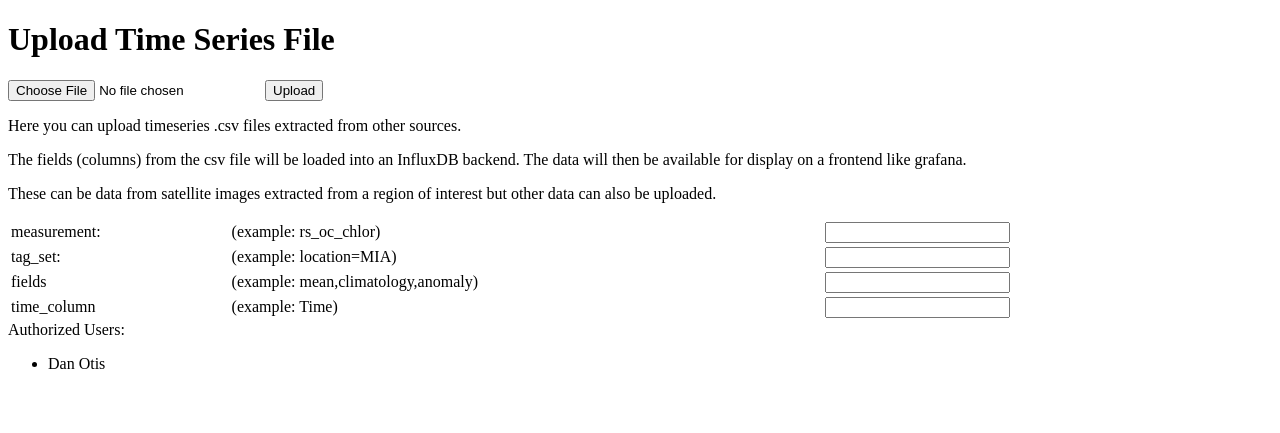
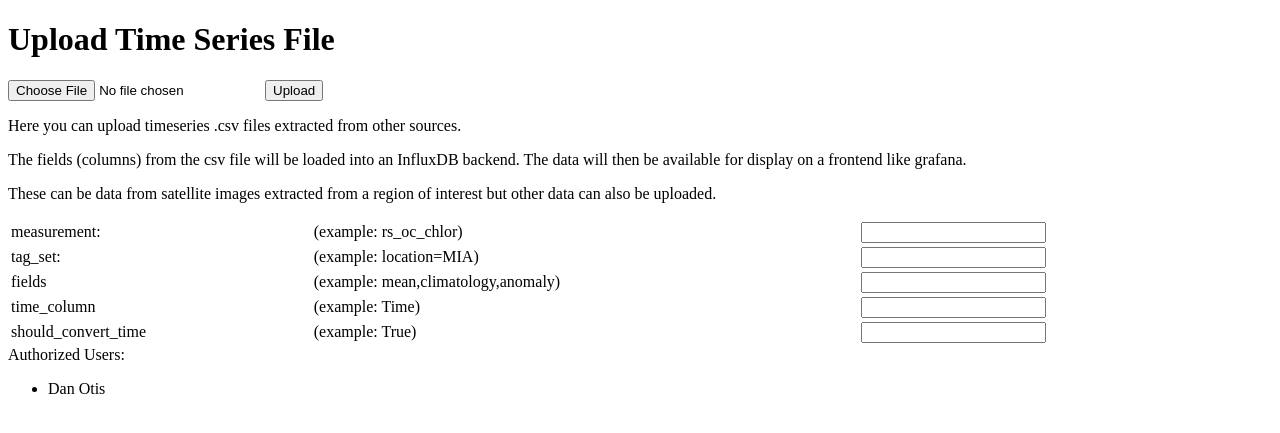
Before and after one commit to marinebon/mbon_data_uploader, a Flask app: page /submit/sat_image_extraction in a window 1280 px wide. Shown: the top 433 px of the page. Run offline with Flask 2, Linux system fonts and the light colour scheme.

Commit message:
+ should_convert_time

```diff
--- a/mbon_data_uploader/__init__.py
+++ b/mbon_data_uploader/__init__.py
@@ -21,7 +21,7 @@ from mbon_data_uploader.handle_worldview_image import handle_worldview_image
 from mbon_data_uploader.handle_wq_data_ws import handle_wq_data_ws
 # =======================================================================
 
-__version__ = "1.1.4"
+__version__ = "1.2.0"
 
 
 from mbon_data_uploader.strfy_subproc_error import strfy_subproc_error
--- a/mbon_data_uploader/templates/submit/sat_image_extraction.html
+++ b/mbon_data_uploader/templates/submit/sat_image_extraction.html
@@ -42,6 +42,13 @@
             type=text name=time_column value="{{request.args['time_column']}}"
         ></td>
     </tr>
+    <tr>
+        <td>should_convert_time</td>
+        <td>(example: True)</td>
+        <td><input
+            type=text name=should_convert_time value="{{request.args['should_convert_time']}}"
+        ></td>
+    </tr>
   </table>
 </form>
 
```
Also changed, not shown: mbon_data_uploader/handle_csv_file.py (+8 -2 lines). Lines whose indentation alone changed are shown as unchanged.
